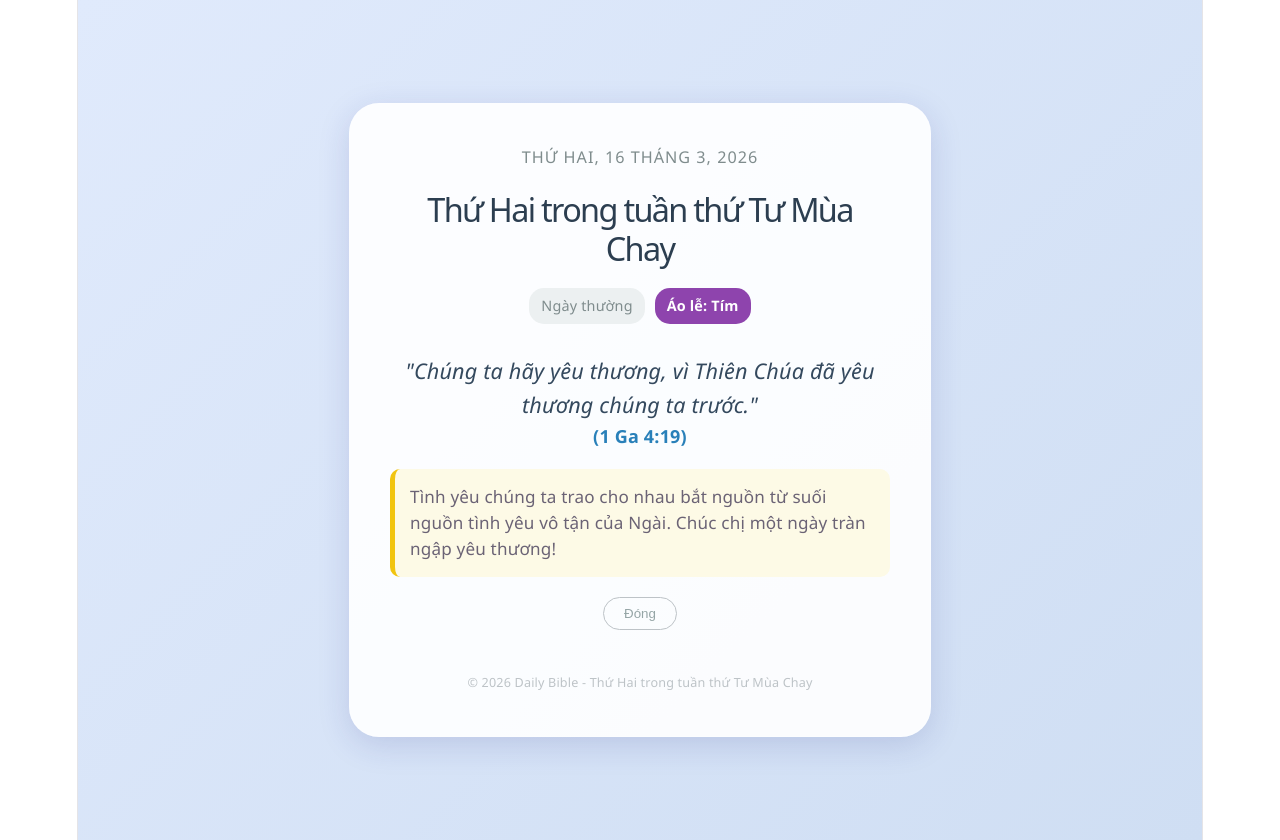
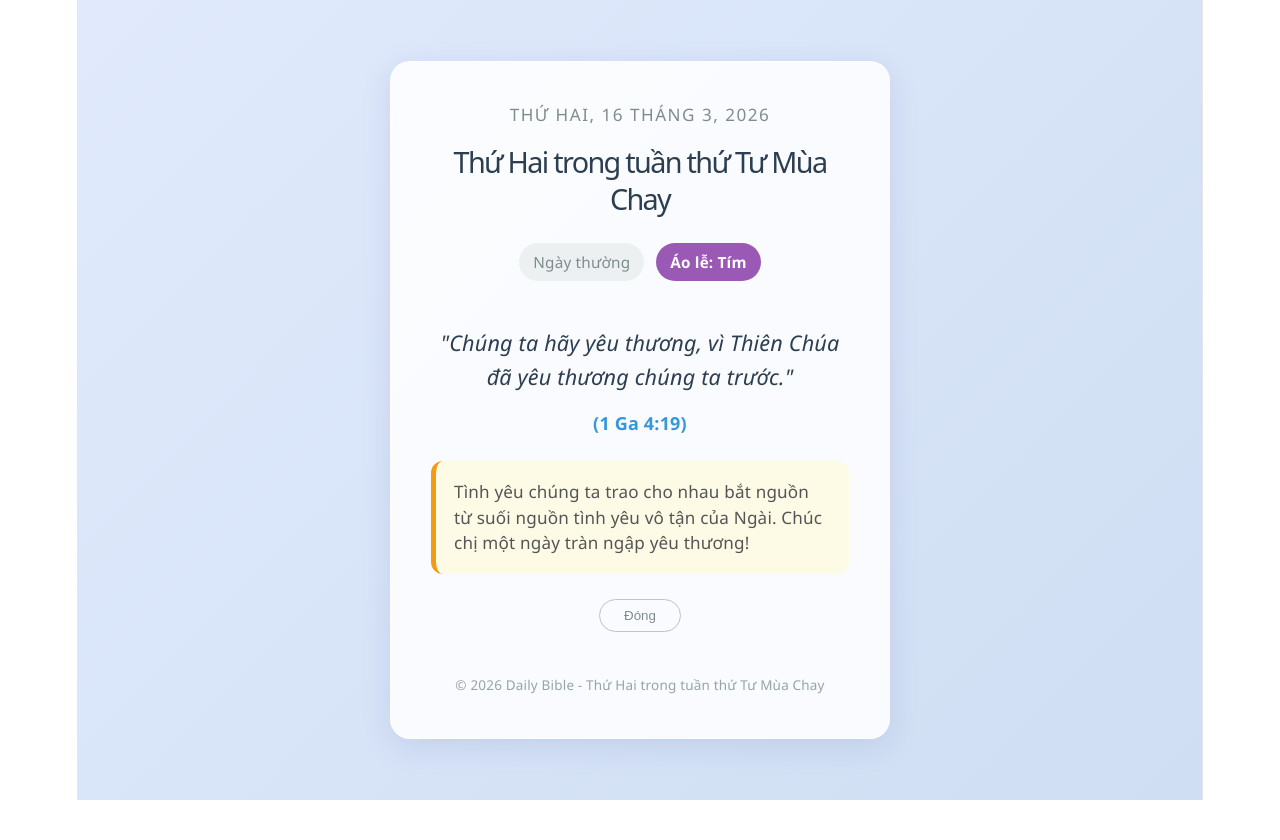
Before and after one commit to BinhAnCuBo/dailybible-web, a React (Vite) app: page / in a window 1280 px wide. Both pictures are taken after a click on the button "Nhận Lời Chúa & Tâm Tình". After the commit the page ends 800 px from the top, so only its background shows below. Built offline with nearby package versions, Linux system fonts and the light colour scheme.

Commit message:
Hoàn thiện mã nguồn giao diện App.jsx và App.css

```diff
--- a/src/App.css
+++ b/src/App.css
@@ -1,34 +1,158 @@
+* {
+  box-sizing: border-box;
+  margin: 0;
+  padding: 0;
+}
+
 .app-container {
   min-height: 100vh;
   background: linear-gradient(135deg, #e0eafc 0%, #cfdef3 100%);
-  display: flex; align-items: center; justify-content: center;
+  display: flex;
+  align-items: center;
+  justify-content: center;
   font-family: 'Segoe UI', Tahoma, Geneva, Verdana, sans-serif;
   padding: 20px;
 }
+
 .glass-card {
-  background: rgba(255, 255, 255, 0.9); padding: 40px; border-radius: 30px;
-  box-shadow: 0 8px 32px rgba(31, 38, 135, 0.15); text-align: center;
-  max-width: 500px; width: 100%; border: 1px solid rgba(255, 255, 255, 0.18);
+  background: rgba(255, 255, 255, 0.85);
+  padding: 40px;
+  border-radius: 20px;
+  box-shadow: 0 8px 32px rgba(31, 38, 135, 0.1);
+  text-align: center;
+  max-width: 500px;
+  width: 100%;
+  border: 1px solid rgba(255, 255, 255, 0.5);
 }
-.today-text { color: #7f8c8d; font-size: 0.9rem; text-transform: uppercase; letter-spacing: 1px; }
-.feast-name { color: #2c3e50; margin: 20px 0; font-size: 1.8rem; line-height: 1.2; }
-.badges { display: flex; justify-content: center; gap: 10px; margin-bottom: 30px; }
-.badge-type { background: #ecf0f1; padding: 5px 12px; border-radius: 15px; font-size: 0.8rem; color: #7f8c8d; }
-.badge-color { padding: 5px 12px; border-radius: 15px; font-size: 0.8rem; font-weight: bold; }
+
+.today-text {
+  color: #7f8c8d;
+  font-size: 0.95rem;
+  text-transform: uppercase;
+  letter-spacing: 1.5px;
+  margin-bottom: 10px;
+}
+
+.feast-name {
+  color: #2c3e50;
+  margin: 15px 0 25px 0;
+  font-size: 1.6rem;
+  line-height: 1.3;
+}
+
+.badges {
+  display: flex;
+  justify-content: center;
+  gap: 12px;
+  margin-bottom: 35px;
+}
+
+.badge-type {
+  background: #ecf0f1;
+  padding: 6px 14px;
+  border-radius: 20px;
+  font-size: 0.85rem;
+  color: #7f8c8d;
+}
+
+.badge-color {
+  padding: 6px 14px;
+  border-radius: 20px;
+  font-size: 0.85rem;
+  font-weight: 600;
+}
+
+/* Các màu áo lễ Phụng vụ */
 .badge-color.Trắng { background: #ffffff; color: #2c3e50; border: 1px solid #dcdde1; }
 .badge-color.Đỏ { background: #e74c3c; color: white; }
-.badge-color.Xanh { background: #27ae60; color: white; }
-.badge-color.Tím { background: #8e44ad; color: white; }
+.badge-color.Xanh { background: #2ecc71; color: white; }
+.badge-color.Tím { background: #9b59b6; color: white; }
+.badge-color.Hồng { background: #fd79a8; color: white; }
+
 .btn-main {
-  background: #2980b9; color: white; border: none; padding: 15px 30px;
-  border-radius: 50px; font-size: 1.1rem; cursor: pointer; transition: 0.3s;
-  box-shadow: 0 4px 15px rgba(41, 128, 185, 0.3);
+  background: #3498db;
+  color: white;
+  border: none;
+  padding: 14px 32px;
+  border-radius: 50px;
+  font-size: 1.05rem;
+  font-weight: 600;
+  cursor: pointer;
+  transition: all 0.3s ease;
+  box-shadow: 0 4px 15px rgba(52, 152, 219, 0.3);
 }
-.btn-main:hover { background: #3498db; transform: translateY(-2px); }
-.content { font-style: italic; font-size: 1.2rem; color: #34495e; line-height: 1.6; margin-top: 20px; }
-.verse { font-weight: bold; color: #2980b9; margin-bottom: 20px; }
-.explanation { background: #fdfae6; padding: 15px; border-radius: 10px; border-left: 5px solid #f1c40f; text-align: left; font-size: 0.95rem; }
-.btn-sub { margin-top: 20px; background: none; border: 1px solid #bdc3c7; padding: 8px 20px; border-radius: 20px; cursor: pointer; color: #95a5a6; }
-.fade-in { animation: fadeIn 0.8s ease-in; }
-@keyframes fadeIn { from { opacity: 0; } to { opacity: 1; } }
-.footer { margin-top: 40px; font-size: 0.7rem; color: #bdc3c7; }
+
+.btn-main:hover {
+  background: #2980b9;
+  transform: translateY(-2px);
+  box-shadow: 0 6px 20px rgba(52, 152, 219, 0.4);
+}
+
+.loading {
+  color: #95a5a6;
+  font-style: italic;
+  margin: 20px 0;
+}
+
+.quote-detail {
+  display: flex;
+  flex-direction: column;
+  align-items: center;
+}
+
+.content {
+  font-style: italic;
+  font-size: 1.2rem;
+  color: #2c3e50;
+  line-height: 1.6;
+  margin-top: 10px;
+}
+
+.verse {
+  font-weight: bold;
+  color: #3498db;
+  margin: 15px 0 25px 0;
+}
+
+.explanation {
+  background: #fdfae6;
+  padding: 18px;
+  border-radius: 12px;
+  border-left: 5px solid #f39c12;
+  text-align: left;
+  font-size: 0.95rem;
+  color: #555;
+  line-height: 1.5;
+  width: 100%;
+}
+
+.btn-sub {
+  margin-top: 25px;
+  background: transparent;
+  border: 1px solid #bdc3c7;
+  padding: 8px 24px;
+  border-radius: 20px;
+  cursor: pointer;
+  color: #7f8c8d;
+  transition: all 0.2s;
+}
+
+.btn-sub:hover {
+  background: #ecf0f1;
+  color: #2c3e50;
+}
+
+.fade-in {
+  animation: fadeIn 0.6s ease-out;
+}
+
+@keyframes fadeIn {
+  from { opacity: 0; transform: translateY(10px); }
+  to { opacity: 1; transform: translateY(0); }
+}
+
+.footer {
+  margin-top: 40px;
+  font-size: 0.75rem;
+  color: #95a5a6;
+}
--- a/src/App.jsx
+++ b/src/App.jsx
@@ -44,8 +44,8 @@ function App() {
             </button>
           ) : (
             <div className="quote-detail fade-in">
-              <p className="content">"{quo?.content || "Hãy luôn tin tưởng vào sự dẫn dắt của Chúa."}"</p>
-              <p className="verse">({quo?.verse || "Lời Chúa"})</p>
+              <p className="content">"{quo?.content || "Hãy trao phó đường lối mình cho Chúa, và tin cậy nơi Ngài, Ngài sẽ ra tay."}"</p>
+              <p className="verse">({quo?.verse || "Thánh Vịnh 37:5"})</p>
               {quo?.explanation && (
                 <div className="explanation">
                   <p>{quo.explanation}</p>
```
